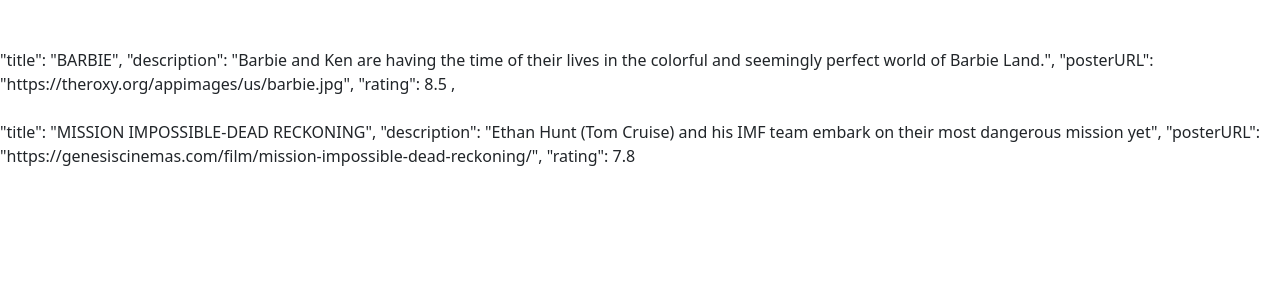
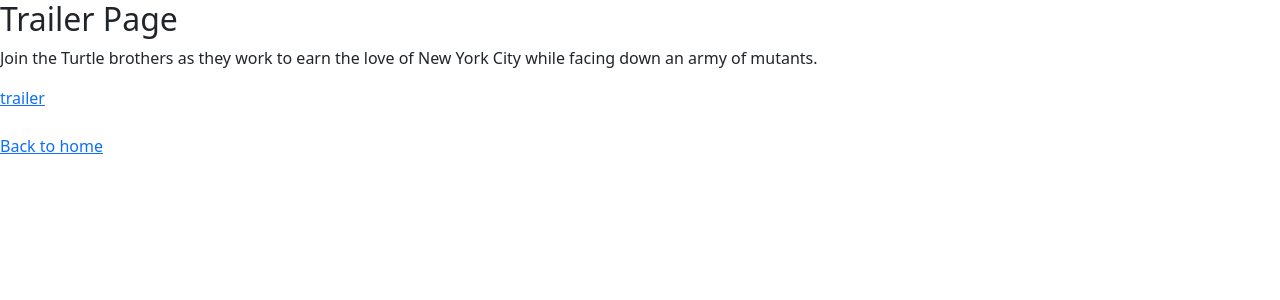
Before and after one commit to Nuga0909/react-hooks-checkpoint, a React (Create React App) app: page /trailer/1 in a window 1280 px wide. Shown: the top 300 px of the page. Built offline with nearby package versions, Linux system fonts and the light colour scheme.

Commit message:
fix trailer links

```diff
--- a/src/App.js
+++ b/src/App.js
@@ -1,9 +1,9 @@
 import './App.css';
 import { Routes, Route } from 'react-router-dom';
-import SampleMovies from './SampleMovies';
+// import SampleMovies from './SampleMovies';
 import MovieList from './components/MovieList';
 import TrailerPage from './components/TrailerPage';
-import moviesObj from './moviesObj';
+// import moviesObj from './moviesObj';
 
 function App() {
   return (
@@ -11,10 +11,11 @@
       <Routes>
         <Route path='/' element={<MovieList />}>
         </Route>
-        <Route path='/trailer' element={<TrailerPage description={moviesObj.description}/>}>
-        </Route>
+        <Route path='/trailer/:movieId' element={<TrailerPage />} />
+        {/* <Route path='/trailer' element={<TrailerPage description={moviesObj.description}/>}> */}
+        {/* </Route> */}
       </Routes>
-      <SampleMovies />
+      {/* <SampleMovies /> */}
     </>
   );
 }
--- a/src/components/MovieList.js
+++ b/src/components/MovieList.js
@@ -36,13 +36,8 @@
   const navigate = useNavigate();
 
   const navigateToTrailerPage = (key) => {
-    // <TrailerPage description={movies.key.description} />;
-    // <Routes>
-    //     <Route path='/trailer' element={<TrailerPage description={movies.description} />}>
-    //     </Route>
-    //   </Routes>
-    navigate("/trailer");
-  };
+    navigate(`/trailer/${key}`);
+};
 
   return (
     <>
--- a/src/components/TrailerPage.js
+++ b/src/components/TrailerPage.js
@@ -1,16 +1,21 @@
 import React from 'react'
-import { Link } from 'react-router-dom'
+import { Link, useParams } from 'react-router-dom';
+import moviesObj from '../moviesObj';
 
-function TrailerPage({ description }) {
+function TrailerPage() {
+    const { movieId } = useParams();
+    const movie = moviesObj[movieId];
+
     return (
         <div>
-            <div>
-                Trailer Page
-            </div>
-            {description}
+            <h2>Trailer Page</h2>
+            <p>{movie && movie.description}</p>
+            <a href={movie && movie.trailerLink}>trailer</a>
+            <br />
+            <br />
             <Link to='/'>Back to home</Link>
         </div>
-    )
+    );
 }
 
-export default TrailerPage
+export default TrailerPage;
--- a/src/moviesObj.js
+++ b/src/moviesObj.js
@@ -15,6 +15,7 @@
       "Join the Turtle brothers as they work to earn the love of New York City while facing down an army of mutants.",
     posterUrl: "https://posters-uk.s3.eu-west-2.amazonaws.com/GENMAR/1057.png",
     rating: "3.9",
+    trailerLink: "https://www.youtube.com/watch?v=IHvzw4Ibuho"
   },
   {
     title: "AKUDAAYA",
@@ -22,6 +23,7 @@
       "A man, his fate and a rare second chance what will he do with it?",
     posterUrl: "https://posters-uk.s3.eu-west-2.amazonaws.com/GENMAR/1054.jpg",
     rating: "6",
+    trailerLink: "https://youtu.be/j3r4LNyHjWA"
   },
   {
     title: "HOTEL LABAMBA",
@@ -29,6 +31,7 @@
       "Hidden in plain sight and known by only those who want exclusivity, stands HOTEL LABAMBA. Currently, lodged in the hotel are SEXY ELLA (A popular Instagram influencer) and her ...",
     posterUrl: "https://posters-uk.s3.eu-west-2.amazonaws.com/GENMAR/1053.jpg",
     rating: "4.4",
+    trailerLink: "https://www.youtube.com/watch?v=3dr9LCXs1II"
   },
 ];
 
```
